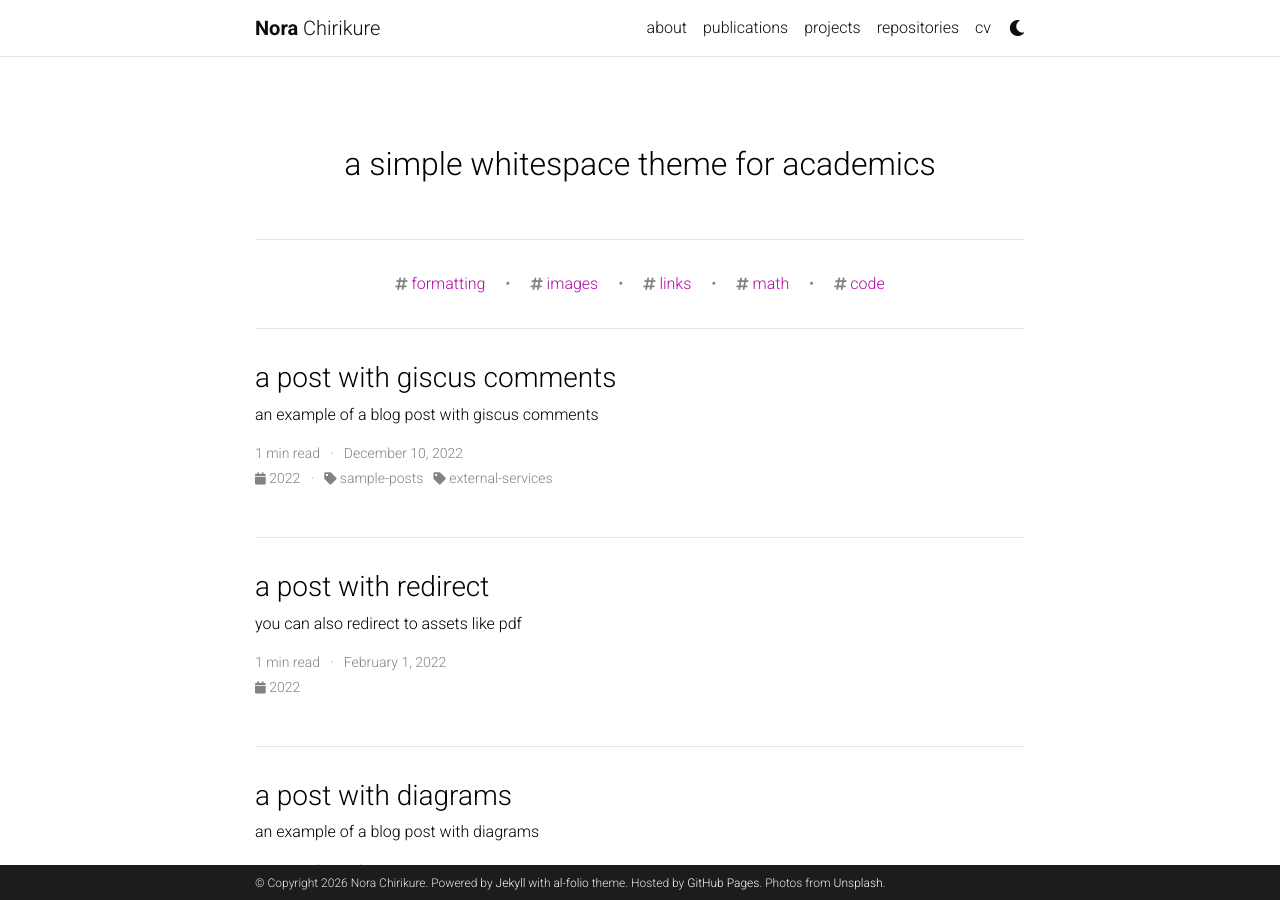
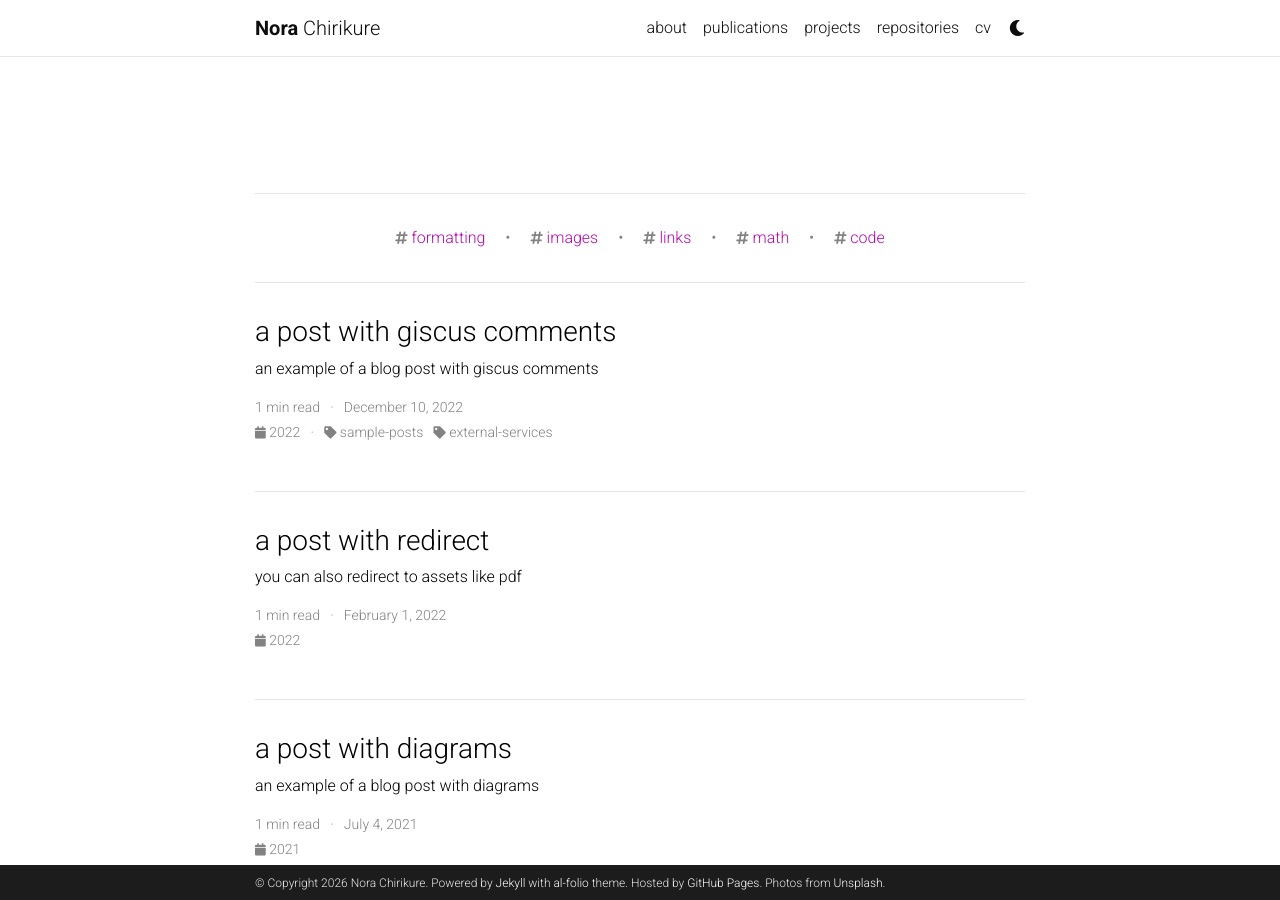
Before and after one commit to norachirikure/www, a Jekyll site: the page built from blog/index.html, in a window 1280 px wide and 900 px high. Built offline with Jekyll 4.4.1, drawn with Linux system fonts in a browser that asks for light colours; the list of posts is cut into pages by our own code; comment, search, counter and statistics services are not loaded; a style sheet for code colours, icons or effects is not loaded.

Commit message:
Disable blog description and permalink in config
Comment out blog description and permalink settings.

```diff
--- a/_config.yml
+++ b/_config.yml
@@ -121,8 +121,8 @@ bing_site_verification:  # out your bing-site-verification ID (Bing Webmaster)
 
 # blog_name: al-folio # blog_name will be displayed in your blog page
 # blog_nav_title: blog # your blog must have a title for it to be displayed in the nav bar
-blog_description: a simple whitespace theme for academics
-permalink: /blog/:year/:title/
+# blog_description: a simple whitespace theme for academics
+# permalink: /blog/:year/:title/
 
 # Pagination
 pagination:
```
